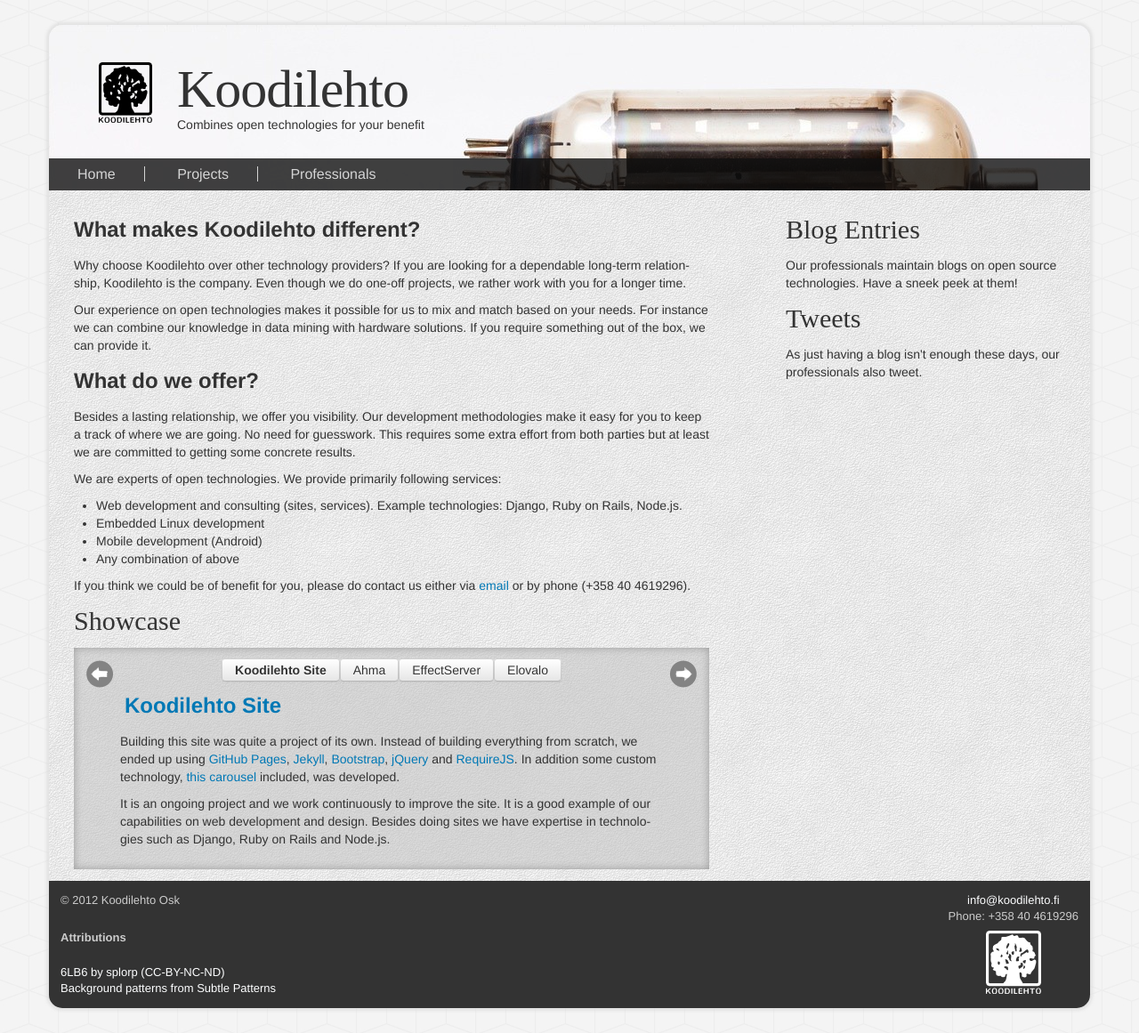
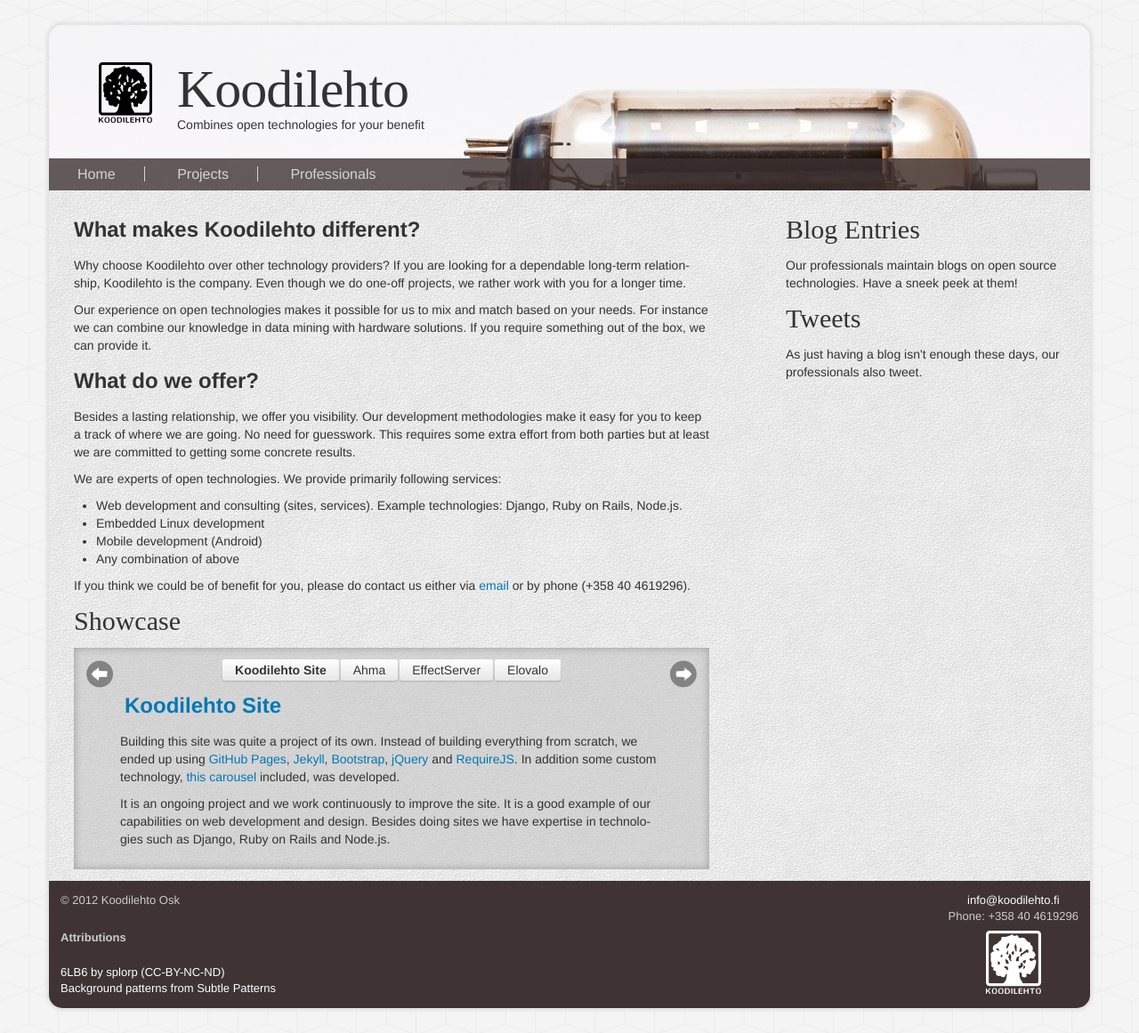
Before and after one commit to koodilehto/koodilehto-site, a Jekyll site: the page built from index.html, in a window 1280 px wide. Shown: the whole page at 89% size. Built offline with Jekyll 4.4.1, drawn with Linux system fonts in a browser that asks for light colours; some web fonts are replaced.

Commit message:
Change header and footer background into subtle brown
This fits the overall theme better and makes it less gloomy.

```diff
--- a/css/base.css
+++ b/css/base.css
@@ -125,7 +125,6 @@
 }
 
 footer {
-    background: #333;
     margin-top: 1em;
     padding: 1em;
     -moz-border-radius: 0 0 15px 15px;
@@ -141,7 +140,6 @@
     width: 100%;
     padding: 0.5em 0em 0.5em 0em;
     margin: 0;
-    background: #111;
     list-style: none;
     font-size: medium;
 }
@@ -159,10 +157,13 @@
 }
 
 .navi li {
-    background: #111;
     padding: 0em 2em 0em 2em;
     display: inline;
     border-right: 1px solid #CCC;
+}
+
+.navi, .navi li, footer {
+    background: rgb(63, 51, 51);
 }
 
 .subnavi li {
```
